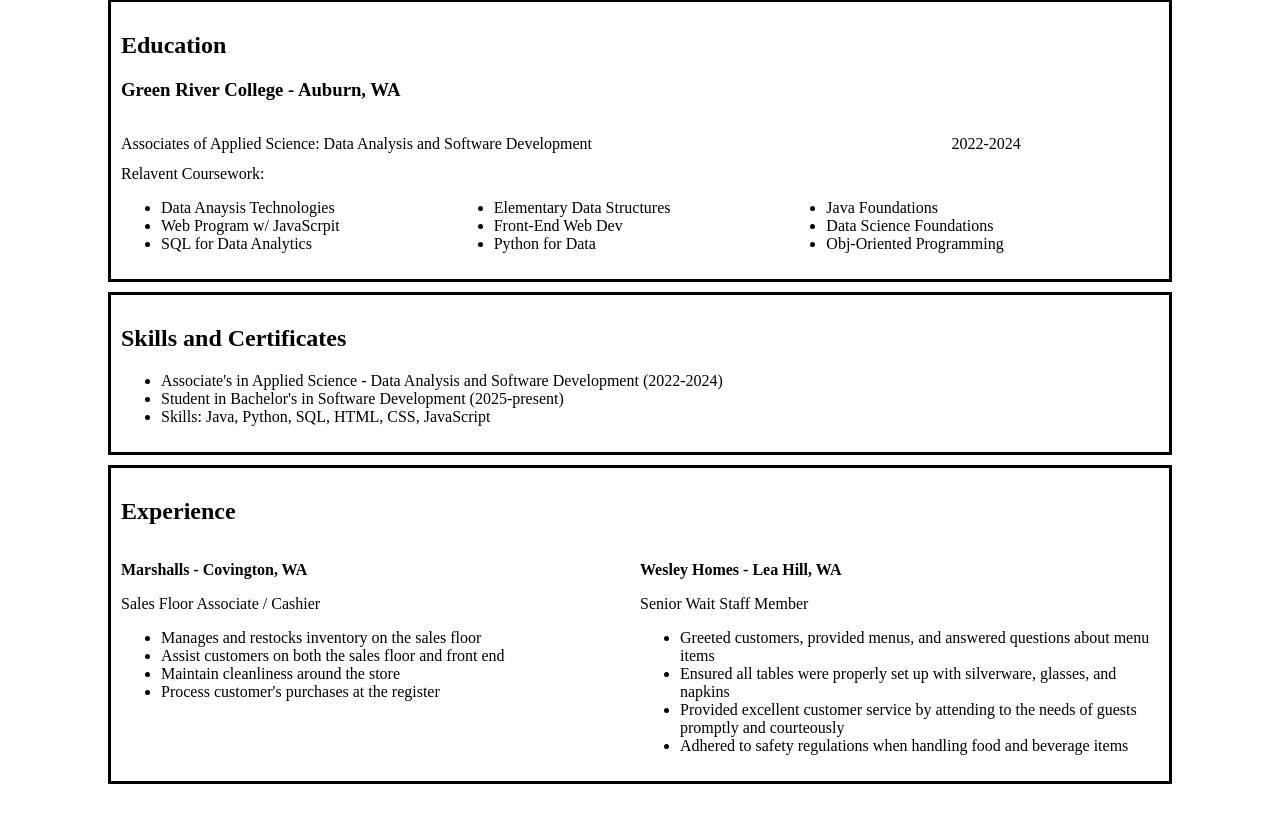
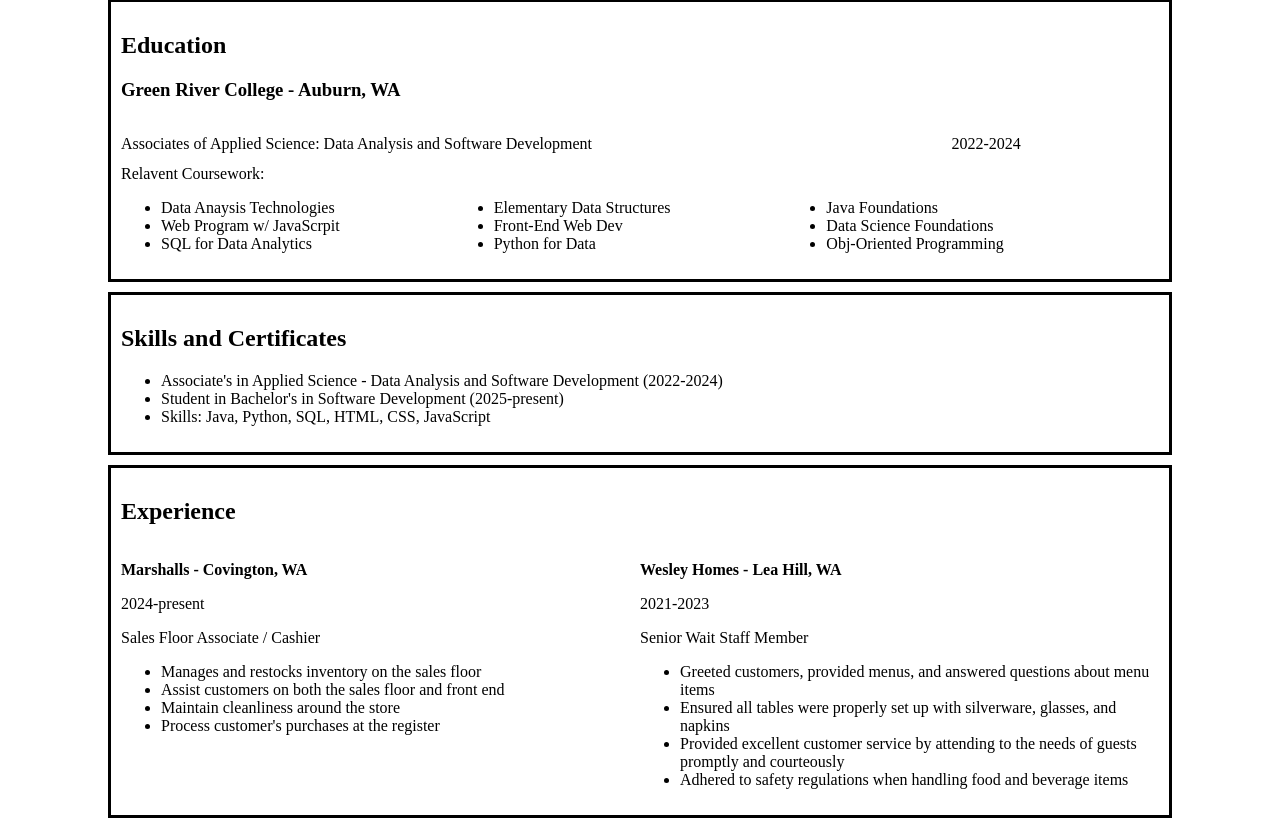
Before and after one commit to Kravcant/html_resume, a plain HTML site: page index.html in a window 1280 px wide. Shown: the part 658-1486 px from the top of the page. Before the commit the page ends 1452 px from the top, so only its background shows below. Drawn offline with Linux system fonts and the light colour scheme.

Commit message:
Added work dates for experiences

```diff
--- a/index.html
+++ b/index.html
@@ -74,6 +74,7 @@
         <div id="experience">
             <aside>
                 <p><b>Marshalls - Covington, WA</b></p>
+                <p>2024-present</p>
                 <p>Sales Floor Associate / Cashier</p>
                 <ul>
                     <li>Manages and restocks inventory on the sales floor</li>
@@ -84,6 +85,7 @@
             </aside>
             <aside>
                 <p><b>Wesley Homes - Lea Hill, WA</b></p>
+                <p>2021-2023</p>
                 <p>Senior Wait Staff Member</p>
                 <ul>
                     <li>Greeted customers, provided menus, and answered questions about menu items</li>
```
